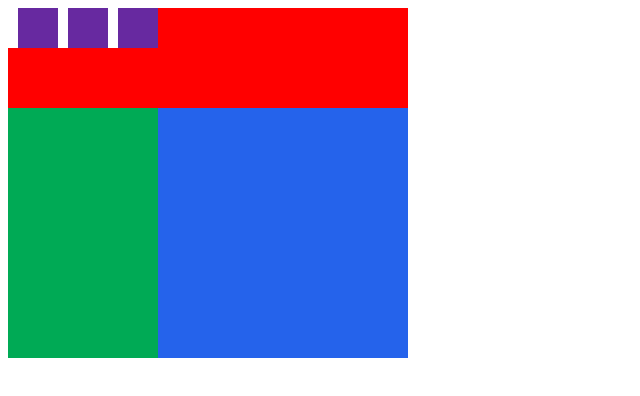
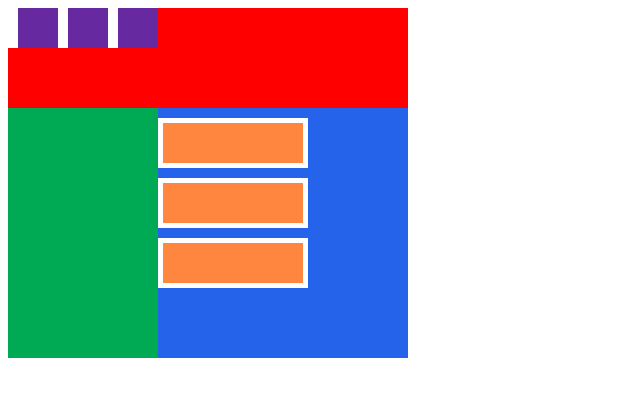
Before and after one commit to WakamatsuMao/div_pazzle, a plain HTML site: page index.html in a window 1280 px wide. Shown: the whole page, without its empty margins (0-640 px from the left). Drawn offline with Linux system fonts and the light colour scheme.

Commit message:
add orange style

```diff
--- a/stylesheet.css
+++ b/stylesheet.css
@@ -36,3 +36,11 @@
 .wrapper-green-blue {
   display: flex;
 }
+
+.orange {
+  width: 140px;
+  height: 40px;
+  background-color: #ff863f;
+  border: 5px solid white;
+  margin-top: 10px;
+}
```
